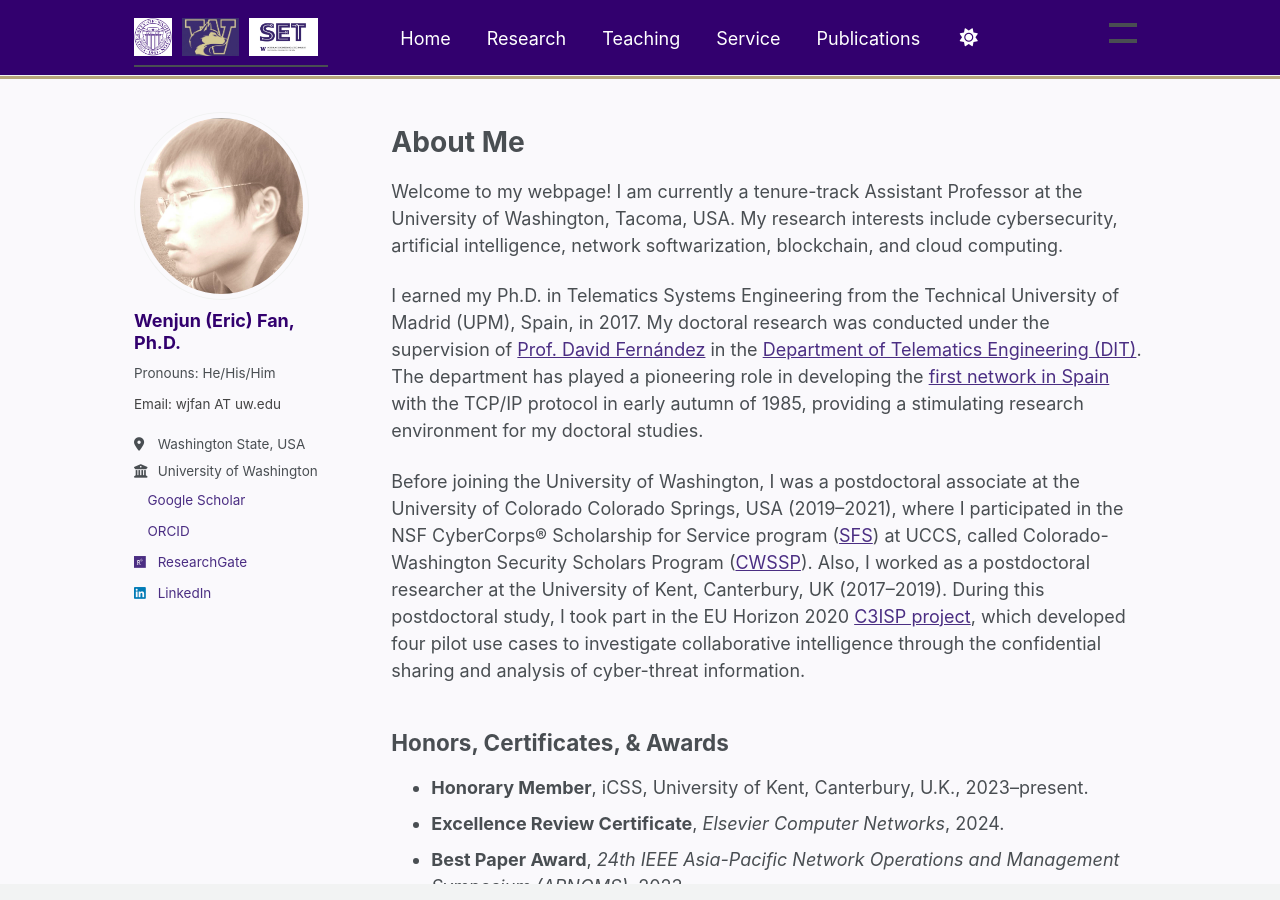
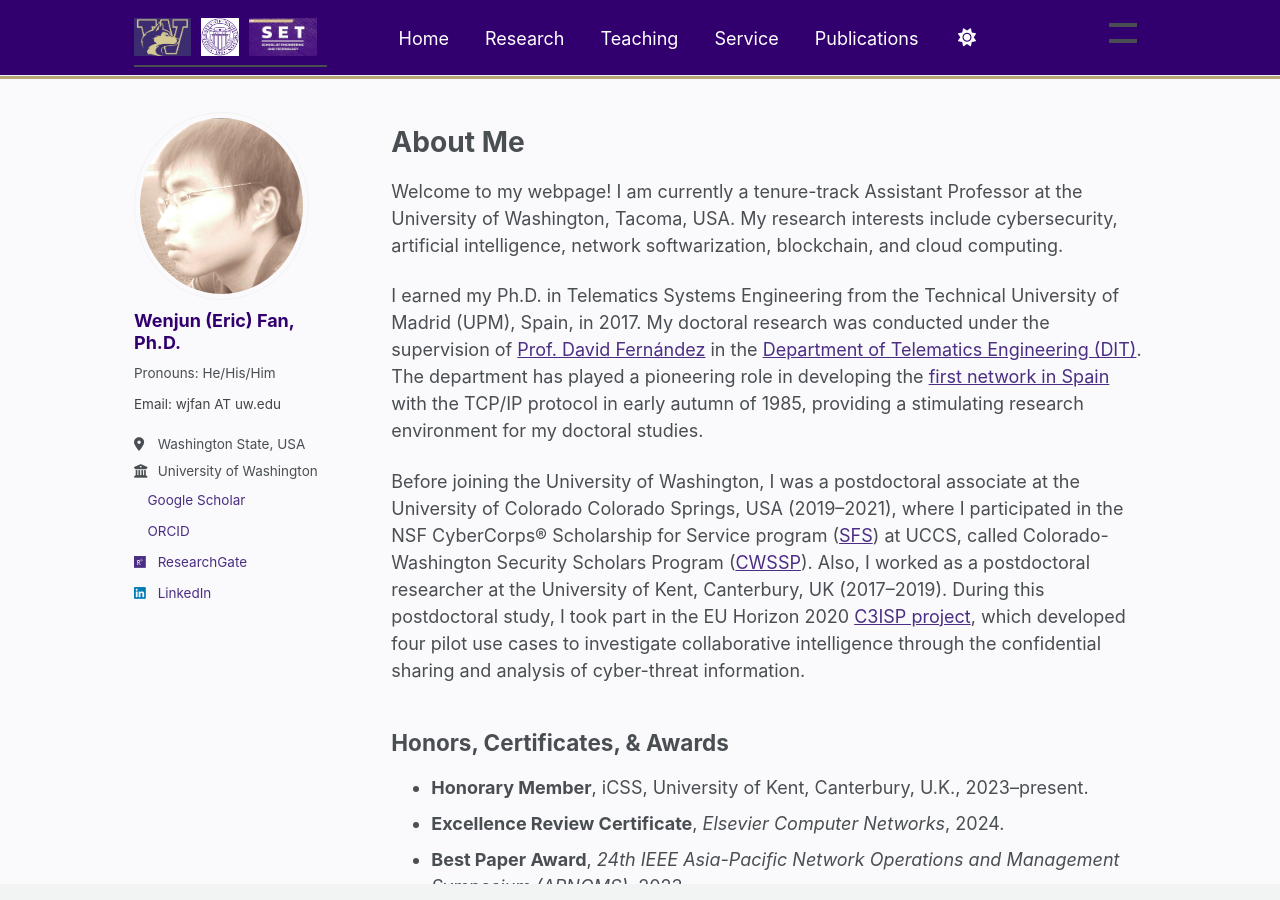
Before and after one commit to fanwj2010/fanwj2010.github.io, a Jekyll site: the page built from _pages/about.md, in a window 1280 px wide and 900 px high. Built offline with Jekyll 4.4.1, drawn with Linux system fonts in a browser that asks for light colours; a script bundle is joined from its source files by our own code; a style sheet for code colours, icons or effects is not loaded.

Commit message:
Update masthead.html

```diff
--- a/_includes/masthead.html
+++ b/_includes/masthead.html
@@ -22,13 +22,13 @@
           <li class="masthead__menu-item masthead__menu-item--lg persist {% if page.url == '/' or page.url == '/index.html' %}selected{% endif %}">
             <a href="{{ '/' | relative_url }}" class="site-title-with-logo">
                <div class="site-logos">
+                  <img src="{{ '/images/uw-husky.jpg' | relative_url }}"
+                    alt="UW Husky"
+                    class="site-logo husky-logo">
                   <img src="{{ '/images/University-of-Washington-Logo.png' | relative_url }}"
                     alt="University of Washington"
                     class="site-logo uw-logo">
-                  <img src="{{ '/images/uw-husky.jpg' | relative_url }}"
-                    alt="UW Husky"
-                    class="site-logo husky-logo">
-                  <img src="{{ '/images/uw-set.png' | relative_url }}"
+                  <img src="{{ '/images/uw-set.jpg' | relative_url }}"
                     alt="UW SET"
                     class="site-logo SET-logo">
                 </div>
```
